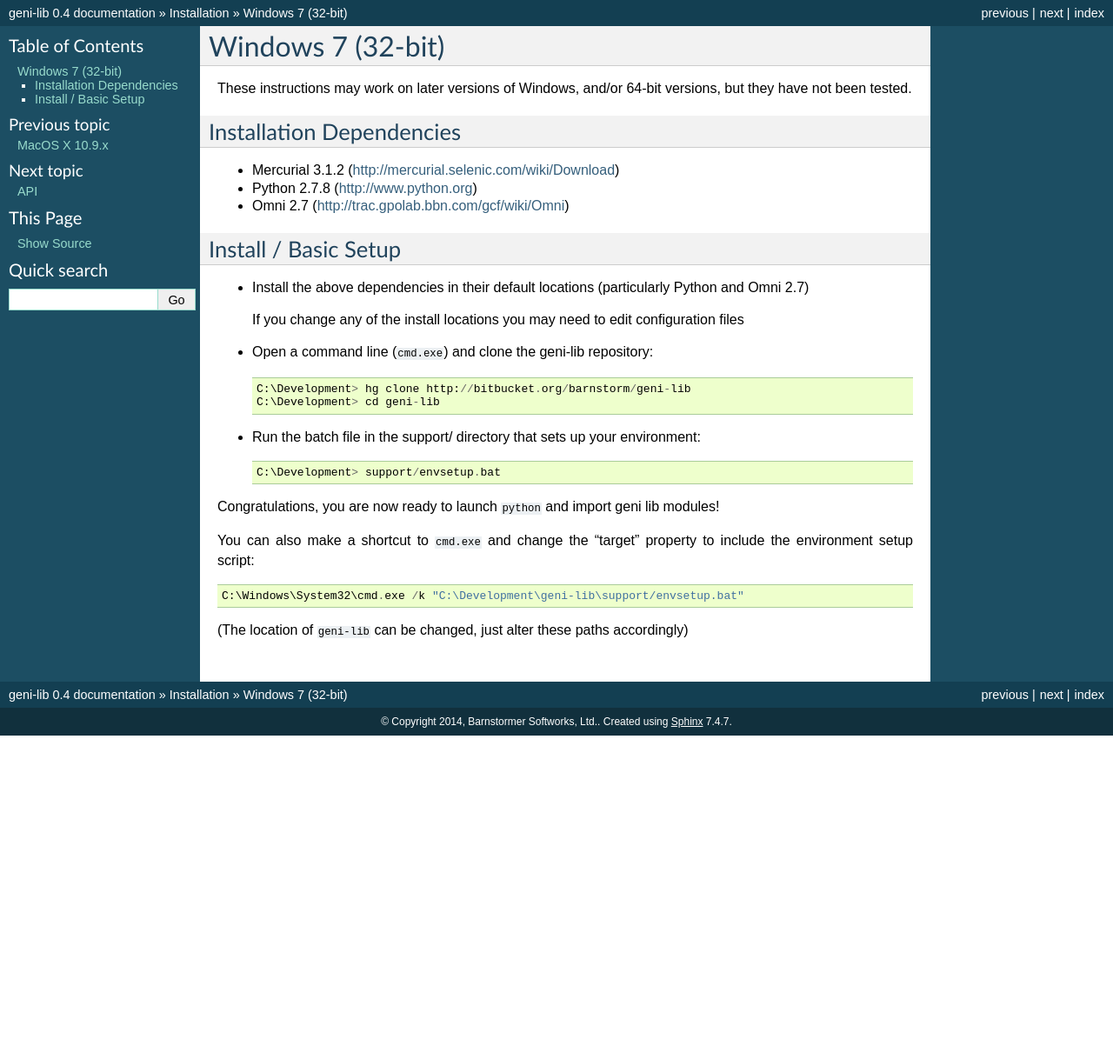
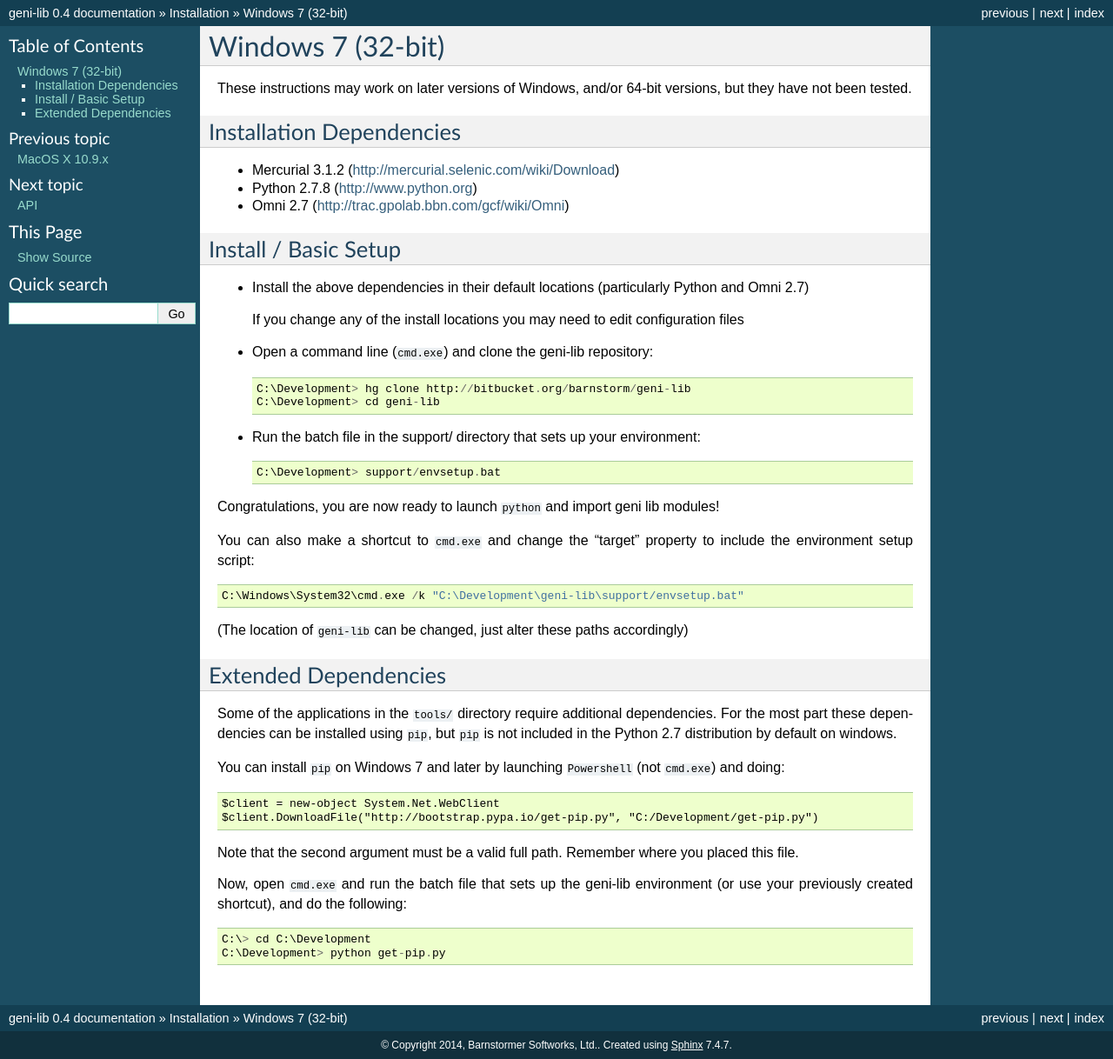
Before and after one commit to kaimast/geni-lib3, a Sphinx documentation site: the page built from docs/source/intro/windows.rst, in a window 1280 px wide. Shown: the whole page at 87% size. Built offline with Sphinx 7.4.7, drawn with Linux system fonts in a browser that asks for light colours; pages that are not in the unit, such as notebooks, are missing from menus; before the commit the page ends 900 px from its top, so only the background shows below that.

Commit message:
Updated windows docs, updated batch file

```diff
--- a/docs/source/intro/windows.rst
+++ b/docs/source/intro/windows.rst
@@ -36,3 +36,24 @@ include the environment setup script::
   C:\Windows\System32\cmd.exe /k "C:\Development\geni-lib\support/envsetup.bat"
 
 (The location of ``geni-lib`` can be changed, just alter these paths accordingly)
+
+=====================
+Extended Dependencies
+=====================
+
+Some of the applications in the ``tools/`` directory require additional dependencies.  For the most part
+these dependencies can be installed using ``pip``, but ``pip`` is not included in the Python 2.7
+distribution by default on windows.
+
+You can install ``pip`` on Windows 7 and later by launching ``Powershell`` (not ``cmd.exe``) and doing::
+
+  $client = new-object System.Net.WebClient
+  $client.DownloadFile("http://bootstrap.pypa.io/get-pip.py", "C:/Development/get-pip.py")
+
+Note that the second argument must be a valid full path.  Remember where you placed this file.
+
+Now, open ``cmd.exe`` and run the batch file that sets up the geni-lib environment (or use your previously
+created shortcut), and do the following::
+
+  C:\> cd C:\Development
+  C:\Development> python get-pip.py
```
Also changed, not shown: 1 other file.
